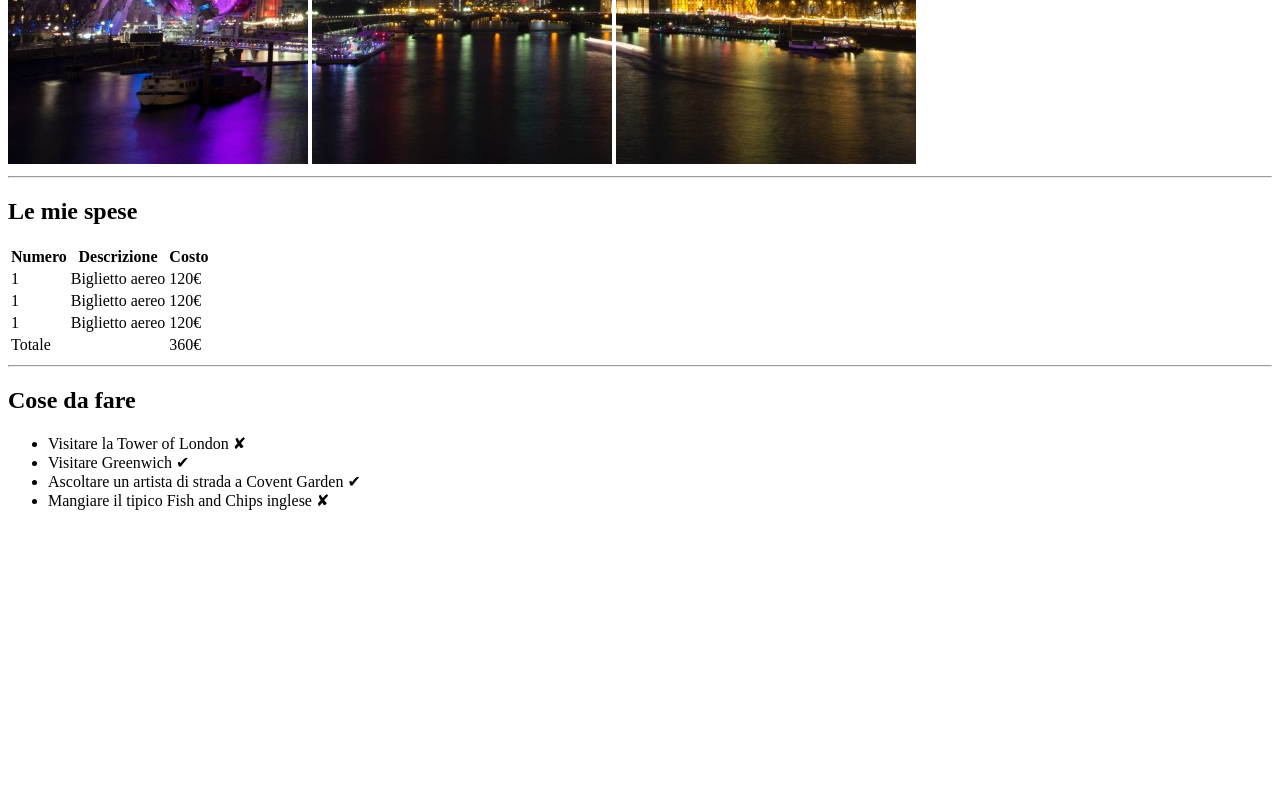
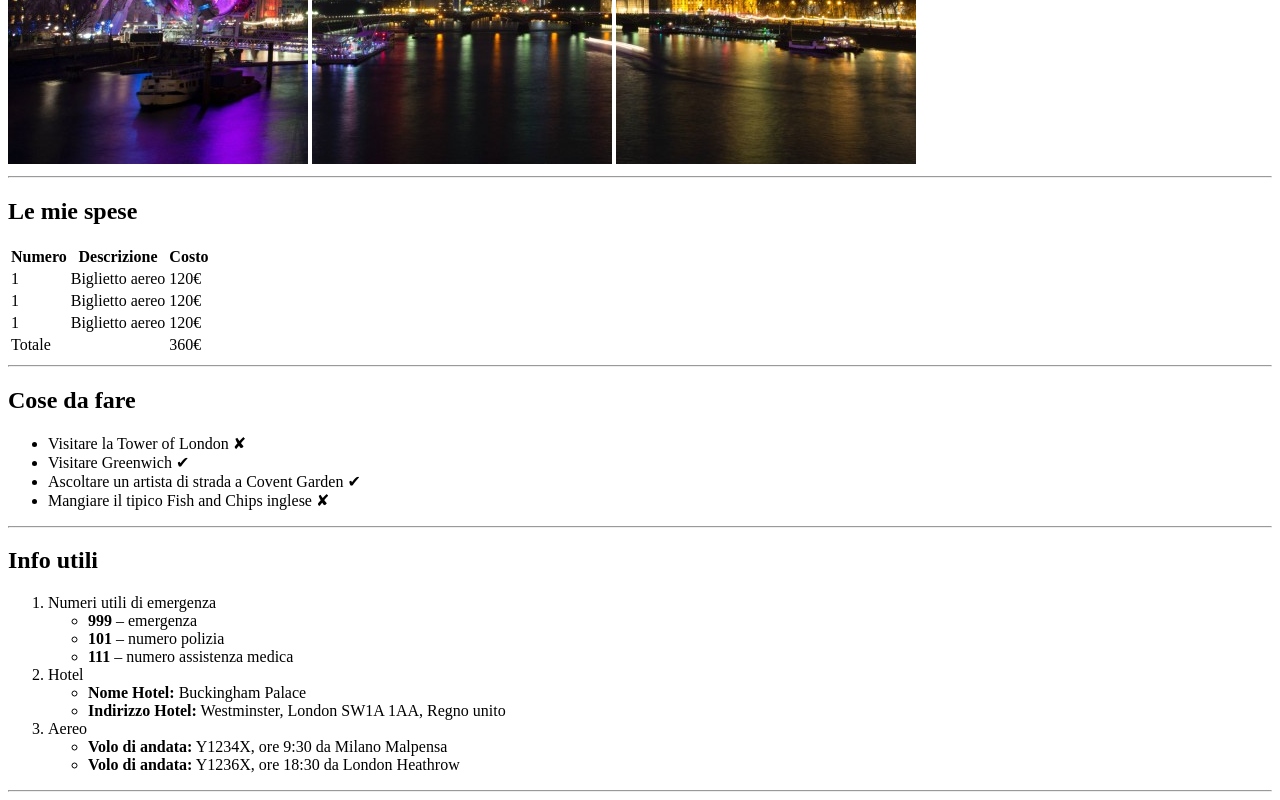
Before and after one commit to lollomrt/html-london-trip, a plain HTML site: page index.html in a window 1280 px wide. Shown: the part 516-1316 px from the top of the page. Before the commit the page ends 1042 px from the top, so only its background shows below. Drawn offline with Linux system fonts and the light colour scheme.

Commit message:
Inserimento sezione 3 - alberatura di liste

```diff
--- a/index.html
+++ b/index.html
@@ -68,6 +68,34 @@
                 <li>Ascoltare un artista di strada a Covent Garden &#10004;</li>
                 <li>Mangiare il tipico Fish and Chips inglese &#x2718;</li>
             </ul>
+            <hr>
+        </section>
+
+        <!-- Sezione 3 -->
+        <section>
+            <h2>Info utili</h2>
+            <ol>
+                <li>Numeri utili di emergenza
+                    <ul>
+                        <li><strong>999</strong> &#x2013; emergenza</li>
+                        <li><strong>101</strong> &#x2013; numero polizia</li>
+                        <li><strong>111</strong> &#x2013; numero assistenza medica</li>
+                    </ul>
+                </li>
+                <li>Hotel
+                    <ul>
+                        <li><strong>Nome Hotel&#x3a;</strong> Buckingham Palace</li>
+                        <li><strong>Indirizzo Hotel&#x3a;</strong> Westminster, London SW1A 1AA, Regno unito</li>
+                    </ul>
+                </li>
+                <li>Aereo
+                    <ul>
+                        <li><strong>Volo di andata&#x3a;</strong> Y1234X, ore 9:30 da Milano Malpensa</li>
+                        <li><strong>Volo di andata&#x3a;</strong> Y1236X, ore 18:30 da London Heathrow</li>
+                    </ul>
+                </li>
+            </ol>
+            <hr>
         </section>
     </main>
 </body>
```
